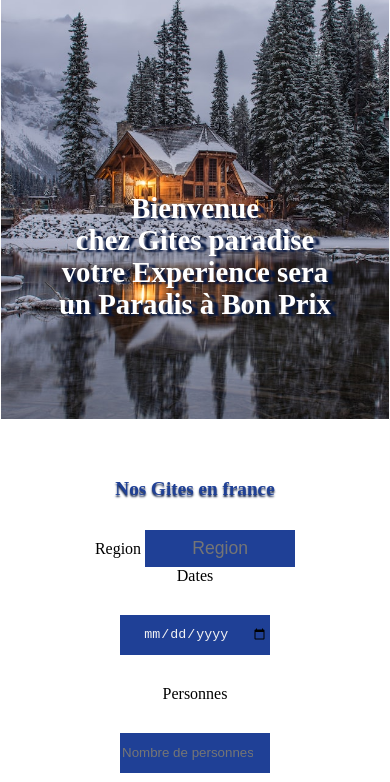
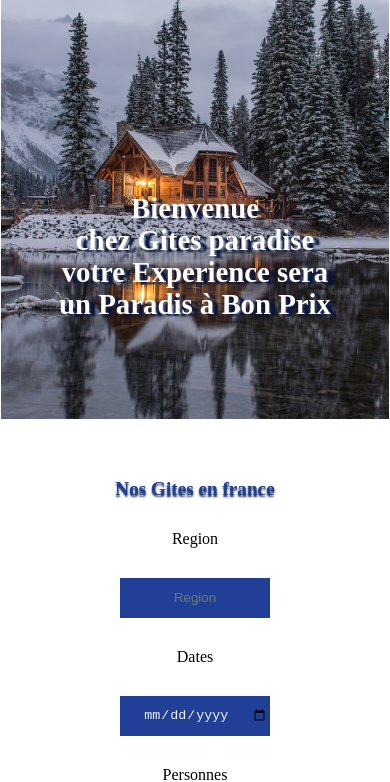
Before and after one commit to DayZmooN/gites_paradise, a plain HTML site: page index.html in a window 390 px wide. Shown: the part 66-848 px from the top of the page. Drawn offline with Linux system fonts and the light colour scheme.

Commit message:
design mobile et desktop v1

```diff
--- a/index.html
+++ b/index.html
@@ -57,7 +57,7 @@
                     <div class="card-logo logo">
                         <div class="float-logo">
                             <label for=" pays">Region</label>
-                            <input class="btn" type=" text" placeholder="Region" img src>
+                            <input class="btn1" type=" text" placeholder="Region" img src>
                         </div>
                         <div>
                             <label for="start">Dates</label>
```
